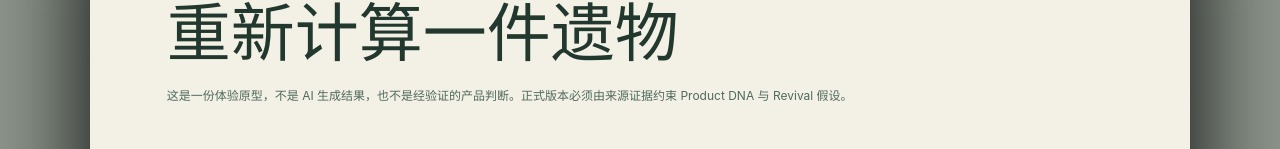
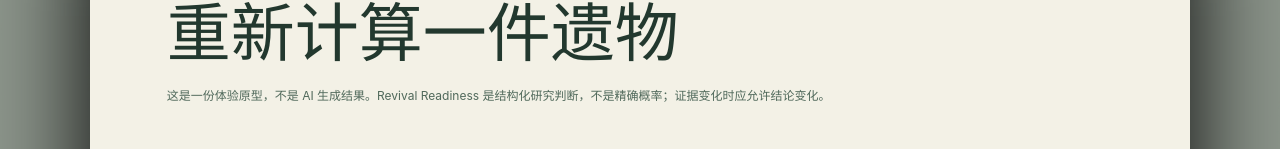
Before and after one commit to yangmengze608-afk/ke-zhou-qiu-jian, a React (Vite) app: page / in a window 1280 px wide. Both pictures are taken after a click on the button "生成 Revival Blueprint". Shown: the part 5528-5677 px from the top of the page. Built offline with nearby package versions, Linux system fonts and the light colour scheme.

Commit message:
feat: add readiness context to revival blueprint

```diff
--- a/src/components/BlueprintModal.tsx
+++ b/src/components/BlueprintModal.tsx
@@ -1,6 +1,8 @@
 import { AnimatePresence, motion } from 'framer-motion'
 import { X } from 'lucide-react'
 import type { CatalogArtifact } from '../data/catalog'
+import { getRevivalAssessment } from '../data/revivalAssessments'
+import { RevivalAssessmentPanel } from './RevivalAssessmentPanel'
 
 const fallbackGroups = [
   ['Keep', '最值得保留的 Product DNA · 待研究'], ['Kill', '移除当年不再成立的摩擦 · 待研究'], ['AI Mutation', '把人工稀缺转化为智能协作 · 概念 Demo'], ['MVP Features', '档案漫游 / DNA 提取 / Revival 假设'], ['UX Principle', '让发现先于解释，让证据约束想象'], ['Suggested Stack', 'React / TypeScript / 可审计的数据层'],
@@ -31,10 +33,11 @@ export function BlueprintModal({ open, artifacts, onClose }: Props) {
     <motion.div className="blueprint" initial={{y:70, scale:.97}} animate={{y:0, scale:1}} exit={{y:40, opacity:0}} transition={{duration:.6, ease:[.22,1,.36,1]}}>
       <button className="icon-button" onClick={onClose} aria-label="关闭"><X /></button>
       <p className="eyebrow gold">REVIVAL BLUEPRINT / FRONT-END MOCK</p><h2>{title}</h2>
-      <p className="blueprint-note">这是一份体验原型，不是 AI 生成结果，也不是经验证的产品判断。正式版本必须由来源证据约束 Product DNA 与 Revival 假设。</p>
-      {artifacts.length > 1 && <div className="blueprint-specimens">{artifacts.map(a => <span key={a.id}><i style={{background:a.exhibit.accent}}/>{a.name}</span>)}</div>}
+      <p className="blueprint-note">这是一份体验原型，不是 AI 生成结果。Revival Readiness 是结构化研究判断，不是精确概率；证据变化时应允许结论变化。</p>
+      {single && <RevivalAssessmentPanel artifactId={single.id} compact />}
+      {artifacts.length > 1 && <><div className="blueprint-specimens">{artifacts.map(a => { const assessment = getRevivalAssessment(a.id); return <span key={a.id}><i style={{background:a.exhibit.accent}}/>{a.name}<small>READINESS {assessment.readiness} · CONF {assessment.confidence}</small></span> })}</div><p className="group-readiness-note">组合打捞不计算机械平均分：产品之间可能互补，也可能把彼此的约束叠加。组合 Blueprint 只把单件 Readiness 作为输入证据。</p></>}
       <div className="blueprint-grid">{groups.map(([heading,body],i)=><section key={heading}><span>0{i+1}</span><h3>{heading}</h3><p>{body}</p></section>)}</div>
-      <div className="prompt-preview"><p>BUILD PROMPT PREVIEW</p><code>{single ? `以「${single.name}」经过核验的 Product DNA 为起点，构建 clean-room 2026 MVP；保留可验证价值，删除未经证实的历史假设，并解释 AI 改变了哪些原始约束……` : artifacts.length > 1 ? `对照 ${artifacts.map(a=>a.name).join('、')} 的可验证 Product DNA，找出共同需求、互补机制与仍然存在的硬约束；只在证据支持时组合，并生成最小可验证 2026 MVP……` : '以可验证的 Product DNA 为起点，构建 clean-room 2026 MVP……'}</code></div>
+      <div className="prompt-preview"><p>BUILD PROMPT PREVIEW</p><code>{single ? `以「${single.name}」经过核验的 Product DNA 与 Revival Readiness 为约束，构建 clean-room 2026 MVP；优先验证弱维度和关键约束，而不是把 HIGH/MIXED 当成确定结论……` : artifacts.length > 1 ? `对照 ${artifacts.map(a=>a.name).join('、')} 的 Product DNA、Readiness 与结构性约束，找出共同需求与互补能力；不要平均评分，只生成能够最先证伪组合假设的最小 2026 MVP……` : '以可验证的 Product DNA 为起点，构建 clean-room 2026 MVP……'}</code></div>
     </motion.div>
   </motion.div>}</AnimatePresence>
 }
```
